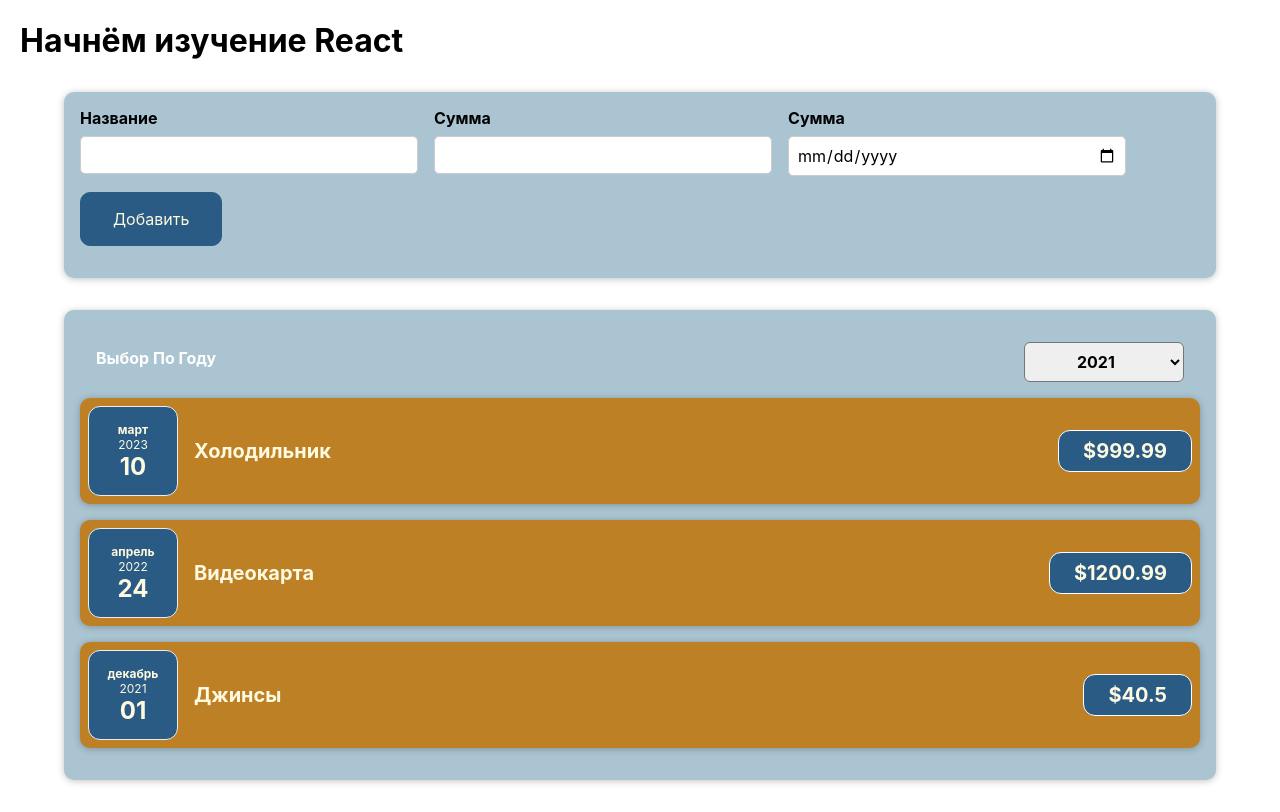
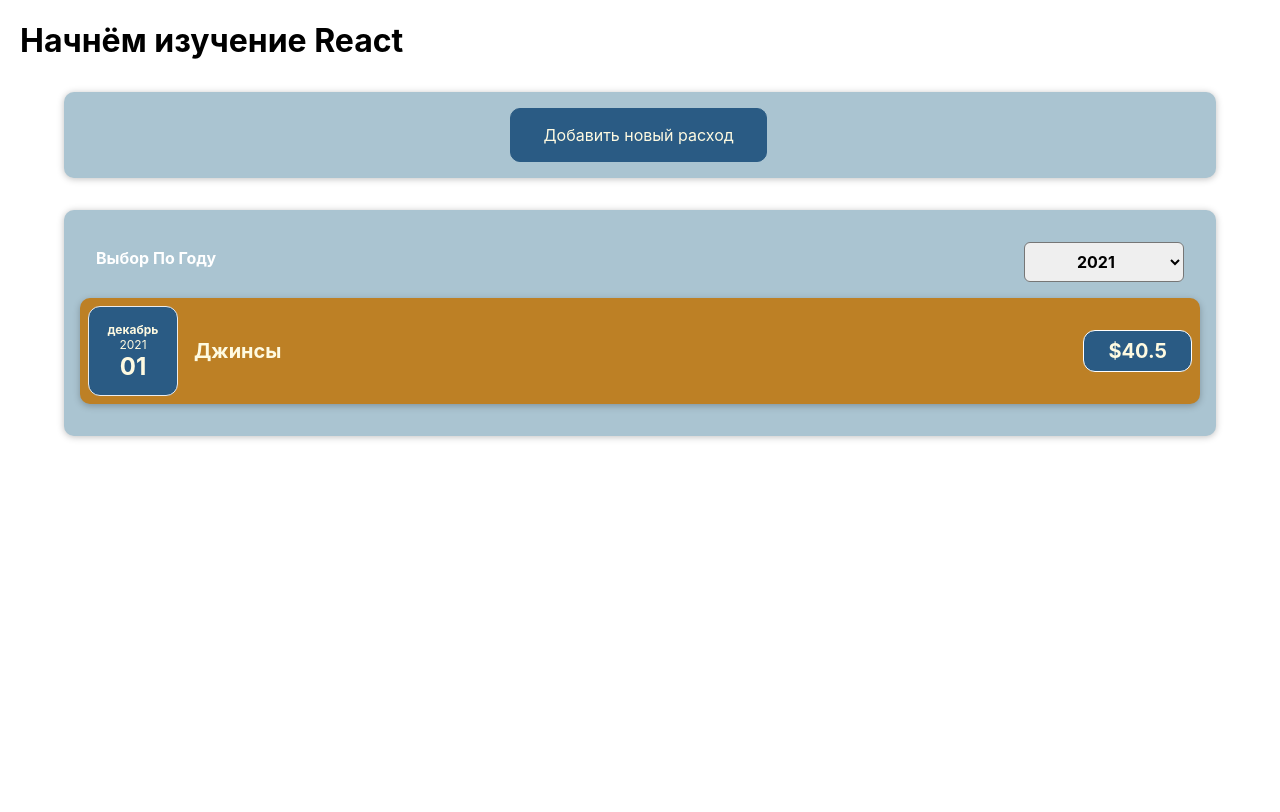
Before and after one commit to sursindmitry/Cost-Item, a React (Create React App) app: page / in a window 1280 px wide. Built offline with nearby package versions, Linux system fonts and the light colour scheme.

Commit message:
Add new Costs, Filter by year

```diff
--- a/src/components/Costs/CostItem.js
+++ b/src/components/Costs/CostItem.js
@@ -4,6 +4,7 @@ import Card from "../UI/Card";
 
 const CostItem = (props) => {
     return (
+        <li>
             <Card className="cost-item">
                 <CostDate date={props.date} />
                 <div className="cost-item__description">
@@ -11,6 +12,7 @@ const CostItem = (props) => {
                     <div className="cost-item__price">${props.amount}</div>
                 </div>
             </Card>
+        </li>
     );
 };
 
--- a/src/components/Costs/Costs.js
+++ b/src/components/Costs/Costs.js
@@ -1,8 +1,8 @@
 import './Costs.css'
-import CostItem from "./CostItem";
 import Card from "../UI/Card";
 import CostsFilter from "./CostsFilter";
 import {useState} from "react";
+import CostsList from "./CostsList";
 
 const Costs = (props) => {
     const [selectedYear, setSelectedYear] = useState("2021");
@@ -11,17 +11,16 @@ const Costs = (props) => {
         setSelectedYear(year);
     };
 
+    const filteredCosts = props.costs.filter(cost => {
+        return cost.date.getFullYear().toString() === selectedYear;
+    })
+
+
     return (
         <div>
             <Card className="costs">
                 <CostsFilter year={selectedYear} onChangeYear={yearChangeHandler} />
-                {props.costs.map((cost) => (
-                    <CostItem
-                        date={cost.date}
-                        description={cost.description}
-                        amount={cost.amount}
-                    />
-                ))}
+                <CostsList costs={filteredCosts}/>
             </Card>
         </div>
     );
--- a/src/components/Costs/CostsFilter.js
+++ b/src/components/Costs/CostsFilter.js
@@ -10,6 +10,7 @@ const CostsFilter = (props) => {
             <div className="costs-filter__control">
                 <label>Выбор По Году</label>
                 <select value={props.year} onChange={yearChangeHandler}>
+                    <option value="2023">2023</option>
                     <option value="2022">2022</option>
                     <option value="2021">2021</option>
                     <option value="2020">2020</option>
--- /dev/null
+++ b/src/components/Costs/CostsList.css
@@ -0,0 +1,9 @@
+.cost-list {
+    list-style: none;
+    padding: 0;
+}
+
+.cost-list__fallback {
+    color: #fefae1;
+    text-align: center;
+}
--- /dev/null
+++ b/src/components/Costs/CostsList.js
@@ -0,0 +1,21 @@
+import CostItem from "./CostItem";
+import "./CostsList.css";
+
+const CostsList = (props) => {
+    if (props.costs.length === 0){
+        return <h2 className="cost-list__fallback">В этом году расходов нет</h2>;
+    }
+    return (
+        <ul className="cost-list">
+        {props.costs.map((cost) => (
+        <CostItem
+            key={cost.id}
+            date={cost.date}
+            description={cost.description}
+            amount={cost.amount}
+        />
+        ))}
+        </ul>
+    );
+}
+export default CostsList;
--- a/src/components/NewCost/CostForm.js
+++ b/src/components/NewCost/CostForm.js
@@ -45,7 +45,8 @@ const CostForm = (props) => {
                 <input onChange={dateChangeHandler} value={inputDate} type='date' min="2019-01-01" step="2023-12-31"/>
             </div>
             <div className='new-cost__actions'>
-                <button type='submit'>Добавить</button>
+                <button type='submit'>Добавить расход</button>
+                <button type='submit' onClick={props.onCancel}>Отмена</button>
             </div>
         </div>
     </form>
--- a/src/components/NewCost/NewCost.js
+++ b/src/components/NewCost/NewCost.js
@@ -1,7 +1,10 @@
 import CostForm from "./CostForm";
 
 import './NewCost.css'
+import {useState} from "react";
 const NewCost = (props) => {
+    const [isFormVisible, setIsFormVisible] = useState(false);
+
     const saveCostDataHandler = (inputCostData) => {
         const costData = {
             ...inputCostData,
@@ -9,11 +12,25 @@ const NewCost = (props) => {
         };
 
         props.onAddCost(costData);
+        setIsFormVisible(false);
     };
 
+    const inputCostDataHAndler = () =>{
+        setIsFormVisible(true);
+    };
+
+    const cancelCostDataHAndler = () =>{
+        setIsFormVisible(false);
+    };
     return (
         <div className="new-cost">
-            <CostForm onSaveCostData={saveCostDataHandler} />
+            {!isFormVisible && (<button onClick={inputCostDataHAndler}>Добавить новый расход</button>)}
+            {isFormVisible && (
+                <CostForm onSaveCostData={saveCostDataHandler}
+                onCancel={cancelCostDataHAndler}
+                />
+            )}
+
         </div>
     );
 };
```
Lines whose indentation alone changed are shown as unchanged.
